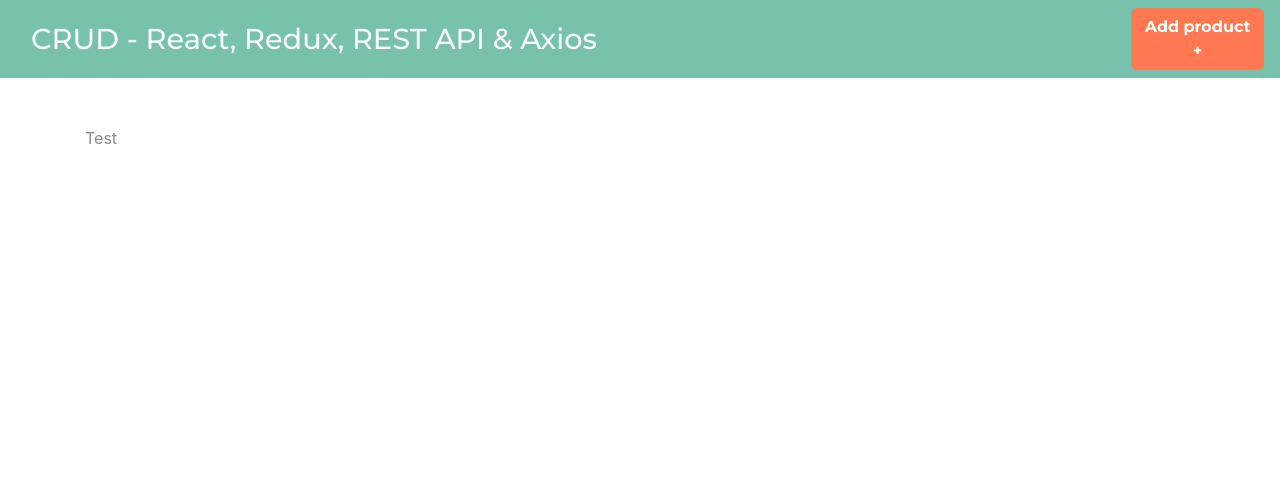
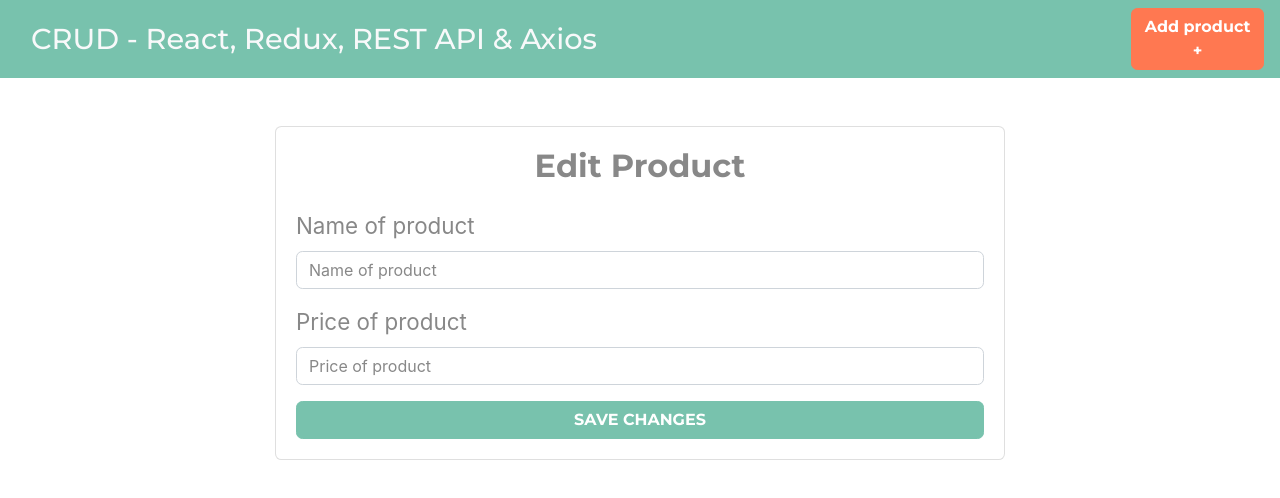
Before and after one commit to diegodjty/crudredux, a React (Create React App) app: page /products/edit/1 in a window 1280 px wide. Shown: the top 498 px of the page. Built offline with nearby package versions, Linux system fonts and the light colour scheme.

Commit message:
json serve, fake server

```diff
--- /dev/null
+++ b/db.json
@@ -0,0 +1,29 @@
+{
+    "products": [
+      {
+        "id": 1,
+        "nombre": "Jugo de Zanahoria",
+        "precio": "31111"
+      },
+      {
+        "id": 2,
+        "nombre": "Jugo de Naranja",
+        "precio": "1"
+      },
+      {
+        "nombre": "Jugo de Naranja",
+        "precio": "300",
+        "id": 3
+      },
+      {
+        "nombre": "Rib Eye 800g",
+        "precio": "200",
+        "id": 4
+      },
+      {
+        "nombre": "Jugo de Fresa",
+        "precio": "200",
+        "id": 5
+      }
+    ]
+  }
--- a/src/Components/EditProduct.js
+++ b/src/Components/EditProduct.js
@@ -2,8 +2,48 @@
 
 const EditProduct = () => {
     return (
-        <p>Test</p>
+        <div className="row justify-content-center">
+            <div className="col-md-8">
+                <div className="card">
+                    <div className="card-body">
+                        <h2 className="text-center mb-4 font-weight-bold">
+                            Edit Product
+                        </h2>
+                        <form action="">
+                            <div className="form-group">
+                                <label htmlFor="">Name of product</label>
+                                <input
+                                    type="text"
+                                    className="form-control"
+                                    placeholder="Name of product"
+                                    name="name"
+                                />
+                            </div>
+
+                            <div className="form-group">
+                            <label htmlFor="">Price of product</label>
+                                <input
+                                    type="text"
+                                    className="form-control"
+                                    placeholder="Price of product"
+                                    name="precio"
+                                />
+                            </div>
+
+                            <button
+                                type="submit"
+                                className="btn btn-primary font-weight-bold text-uppercase d-block w-100"
+                            >
+                            Save Changes
+                            </button>
+
+                        </form>
+                    </div>
+                </div>
+            </div>
+        </div>
     )
+
 }
 
 export default EditProduct
--- a/src/Components/Products.js
+++ b/src/Components/Products.js
@@ -1,8 +1,23 @@
-import React from 'react'
+import React,{Fragment} from 'react'
 
 const Products = () => {
     return (
-        <p>Products</p>
+        <Fragment>
+            <h2 className="text-center my-5">Products List</h2>
+
+            <table className="table table-stipted">
+                <thead className="bg-primary table-dark">
+                    <tr>
+                        <th scope="col">Name</th>
+                        <th scope="col">Price</th>
+                        <th scope="col">Actions</th>
+                    </tr>
+                </thead>
+                <tbody>
+
+                </tbody>
+            </table>
+        </Fragment>
     )
 }
 
```
